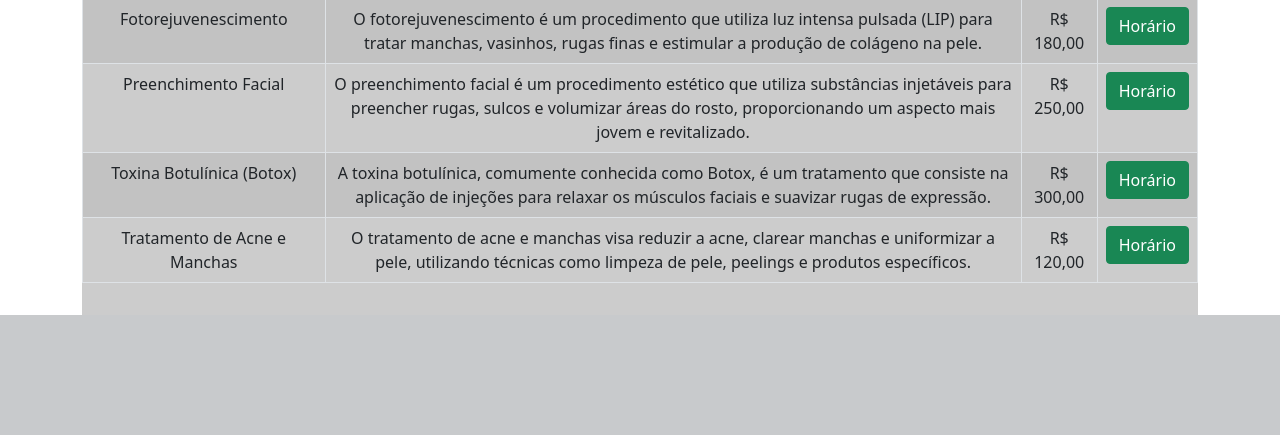
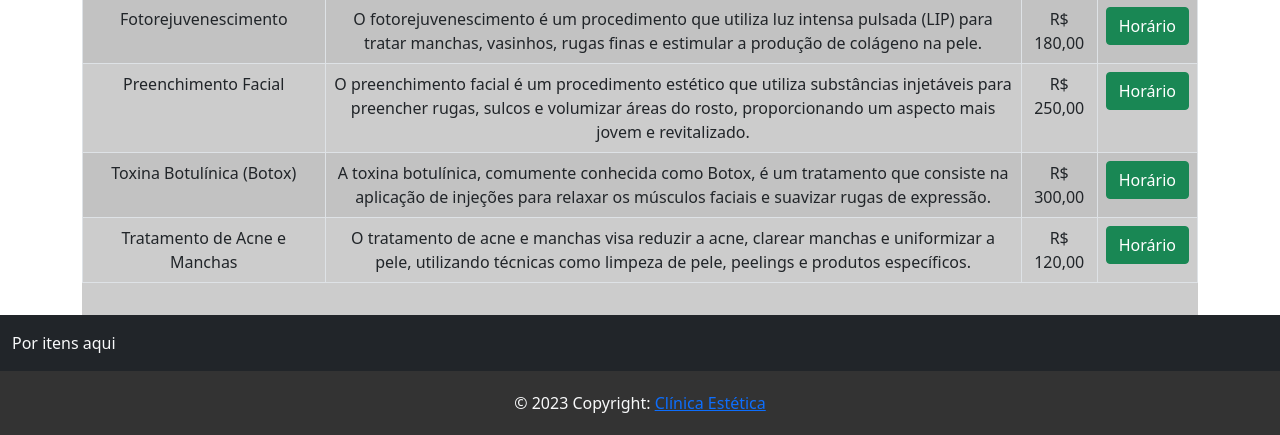
Before and after one commit to JLopes2021/clinica, a PHP site: page / in a window 1280 px wide. Shown: the part 3653-4088 px from the top of the page. Before the commit the page ends 3968 px from the top, so only its background shows below. Run offline with PHP 8.4, Linux system fonts and the light colour scheme; data comes from the database, SQL or seed files in the repository.

Commit message:
aplicacao-total-funcional

```diff
--- a/Index.php
+++ b/Index.php
@@ -13,32 +13,9 @@
 
 </head>
 <body>
-    <!-- Barra de navegação -->
-    <nav class="navbar navbar-expand-lg navbar-light bg-light">
-        <h1>Logo aqui</h1>
-        <div class="container-fluid">
-            <button class="navbar-toggler" type="button" data-bs-toggle="collapse" data-bs-target="#navbarSupportedContent" aria-controls="navbarSupportedContent" aria-expanded="false" aria-label="Toggle navigation">
-                <span class="navbar-toggler-icon"></span>
-            </button>
-            <div class="collapse navbar-collapse" id="navbarSupportedContent" >
-                <ul class="navbar-nav me-auto mb-2 mb-lg-0">
-                    <!-- Links da barra de navegação -->
-                    <li class="nav-item">
-                        <a class="nav-link active" aria-current="page" href="./Index.php">Home</a>
-                    </li>
-                    <li class="nav-item">
-                        <a class="nav-link" href="?page=novo">Novo Usuário</a>
-                    </li>
-                    <li class="nav-item">
-                        <a class="nav-link" href="?page=listar">Lista de Usuários</a>
-                    </li>
-                    <li class="nav-item">
-                        <a class="nav-link" href="?page=listarC">Listar Consultas</a>
-                    </li>
-                </ul>
-            </div>
-        </div>
-    </nav>
+   <?php
+   include("./layout/navbar.php");
+   ?>
 
     <div class="container">
         <div class="row">
@@ -82,6 +59,9 @@
         </div>
     </div>
 
+    <?php
+   include("./layout/footer.php");
+   ?>
     <!-- Inclusão do arquivo JS do Bootstrap -->
     <script src="https://cdn.jsdelivr.net/npm/bootstrap@5.0.2/dist/js/bootstrap.bundle.min.js" integrity="sha384-MrcW6ZMFYlzcLA8Nl+NtUVF0sA7MsXsP1UyJoMp4YLEuNSfAP+JcXn/tWtIaxVXM" crossorigin="anonymous"></script>
 </body>
--- /dev/null
+++ b/layout/footer.php
@@ -0,0 +1,10 @@
+<footer class="bg-dark text-light">
+    <div class="container-fluid py-3">
+    <div class="row">
+      <p1>Por itens aqui</p1>
+    </div>
+    </div>
+    <div class="text-center" style="background-color: #333; padding: 20px;" >
+      &copy 2023 Copyright: <a href="#">Clínica Estética</a>
+    </div>
+  </footer>
--- /dev/null
+++ b/layout/navbar.php
@@ -0,0 +1,26 @@
+ <!-- Barra de navegação -->
+    <nav class="navbar navbar-expand-lg navbar-light bg-light">
+        <h1>Logo aqui</h1>
+        <div class="container-fluid">
+            <button class="navbar-toggler" type="button" data-bs-toggle="collapse" data-bs-target="#navbarSupportedContent" aria-controls="navbarSupportedContent" aria-expanded="false" aria-label="Toggle navigation">
+                <span class="navbar-toggler-icon"></span>
+            </button>
+            <div class="collapse navbar-collapse" id="navbarSupportedContent" >
+                <ul class="navbar-nav me-auto mb-2 mb-lg-0">
+                    <!-- Links da barra de navegação -->
+                    <li class="nav-item">
+                        <a class="nav-link active" aria-current="page" href="./Index.php">Home</a>
+                    </li>
+                    <li class="nav-item">
+                        <a class="nav-link" href="?page=novo">Novo Usuário</a>
+                    </li>
+                    <li class="nav-item">
+                        <a class="nav-link" href="?page=listar">Lista de Usuários</a>
+                    </li>
+                    <li class="nav-item">
+                        <a class="nav-link" href="?page=listarC">Listar Consultas</a>
+                    </li>
+                </ul>
+            </div>
+        </div>
+    </nav>
```
Also changed, not shown: index.txt (added, +27 -0 lines), css/footer.css (added), css/pagina_inicial.css (line endings or trailing spaces), layout/navbar.css (added), 1 other file.
